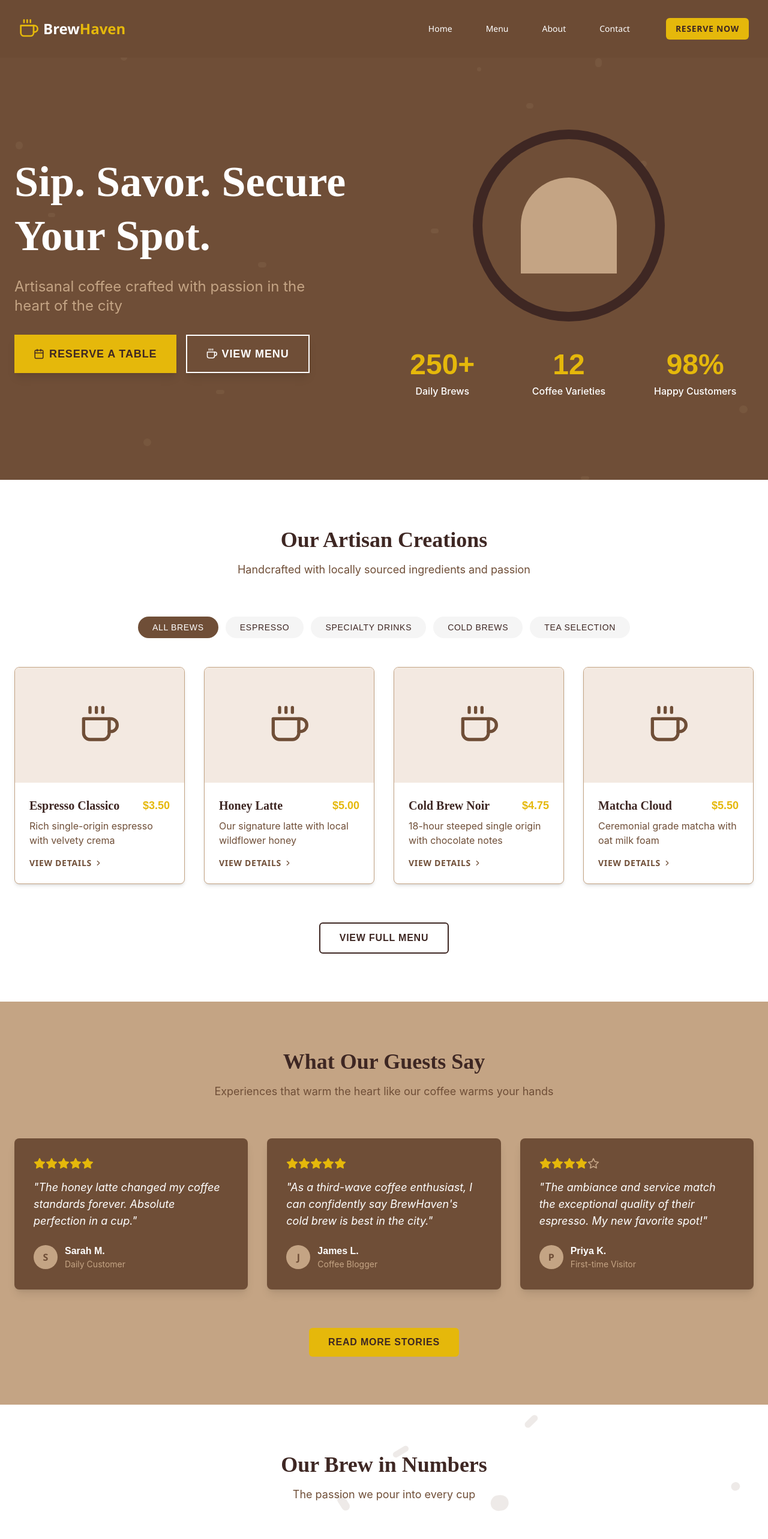
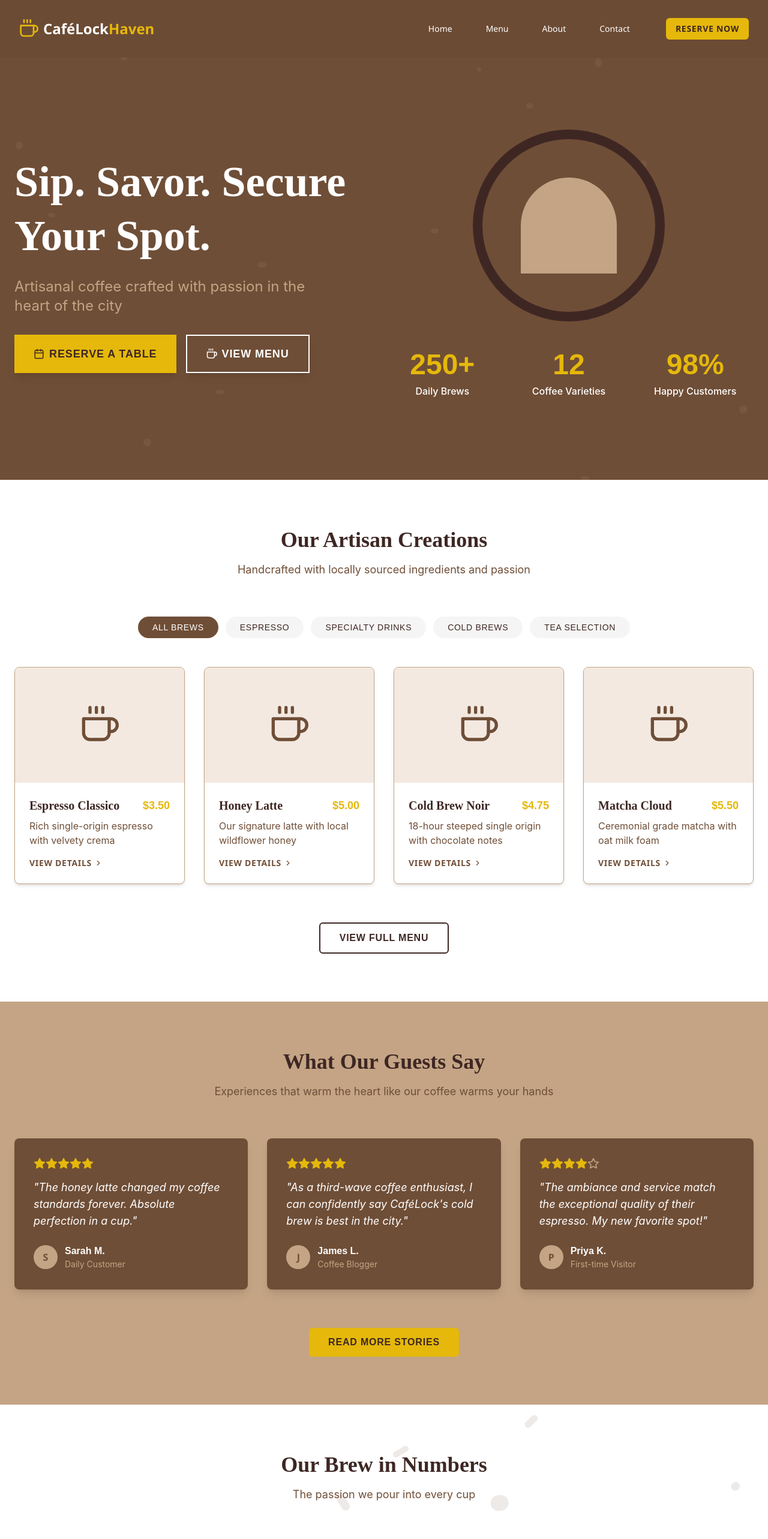
Before and after one commit to ZayanMustafa/coffeeshop, a Next.js app: page / in a window 1280 px wide. Shown: the top 2566 px of the page at 60% size. Built offline with nearby package versions, Linux system fonts and the light colour scheme.

Commit message:
Update name

```diff
--- a/src/constant/Footer.js
+++ b/src/constant/Footer.js
@@ -1,7 +1,7 @@
 // constants/footer.js
 export const FOOTER_DATA = {
   brand: {
-    name: "BrewHaven",
+    name: "CaféLock",
     tagline: "Artisanal coffee crafted with passion since 2012. We source sustainably and brew with care.",
     logo: "/logo.svg",
     social: [
@@ -17,7 +17,7 @@ export const FOOTER_DATA = {
       weekends: "Weekends: 8am-9pm"
     },
     phone: "(503) 555-0123",
-    email: "hello@brewhaven.com"
+    email: "hello@cafelock.com"
   },
   links: [
     {
@@ -49,7 +49,7 @@ export const FOOTER_DATA = {
     }
   ],
   copyright: {
-    text: `© ${new Date().getFullYear()} BrewHaven Café. All rights reserved.`,
+    text: `© ${new Date().getFullYear()} CaféLock Café. All rights reserved.`,
     tagline: "Proudly serving specialty coffee in Portland."
   }
 };
--- a/src/constant/Navbar.js
+++ b/src/constant/Navbar.js
@@ -36,7 +36,7 @@ export const NAV_ITEMS = [
 export const NAV_CONFIG = {
   logo: {
     icon: 'FiCoffee',
-    text: 'BrewHaven',
+    text: 'CaféLock',
     accentText: 'Haven'
   },
   colors: {
--- a/src/constant/NotFound.js
+++ b/src/constant/NotFound.js
@@ -1,6 +1,9 @@
+
 // constants/notFound.js
+
+
 export const NOT_FOUND_DATA = {
-  title: "404 - Brew Not Found",
+  title: "404 - CaféLock Not Found",
   subtitle: "Oops! This page has percolated away...",
   description: "The page you're looking for doesn't exist or has been moved. Let's get you back to some delicious coffee!",
   buttonText: "Back to Home",
--- a/src/constant/Testimonials.js
+++ b/src/constant/Testimonials.js
@@ -10,7 +10,7 @@ export const TESTIMONIALS = [
   },
   {
     id: 2,
-    quote: "As a third-wave coffee enthusiast, I can confidently say BrewHaven's cold brew is best in the city.",
+    quote: "As a third-wave coffee enthusiast, I can confidently say CaféLock's cold brew is best in the city.",
     author: "James L.",
     role: "Coffee Blogger",
     rating: 5
```
